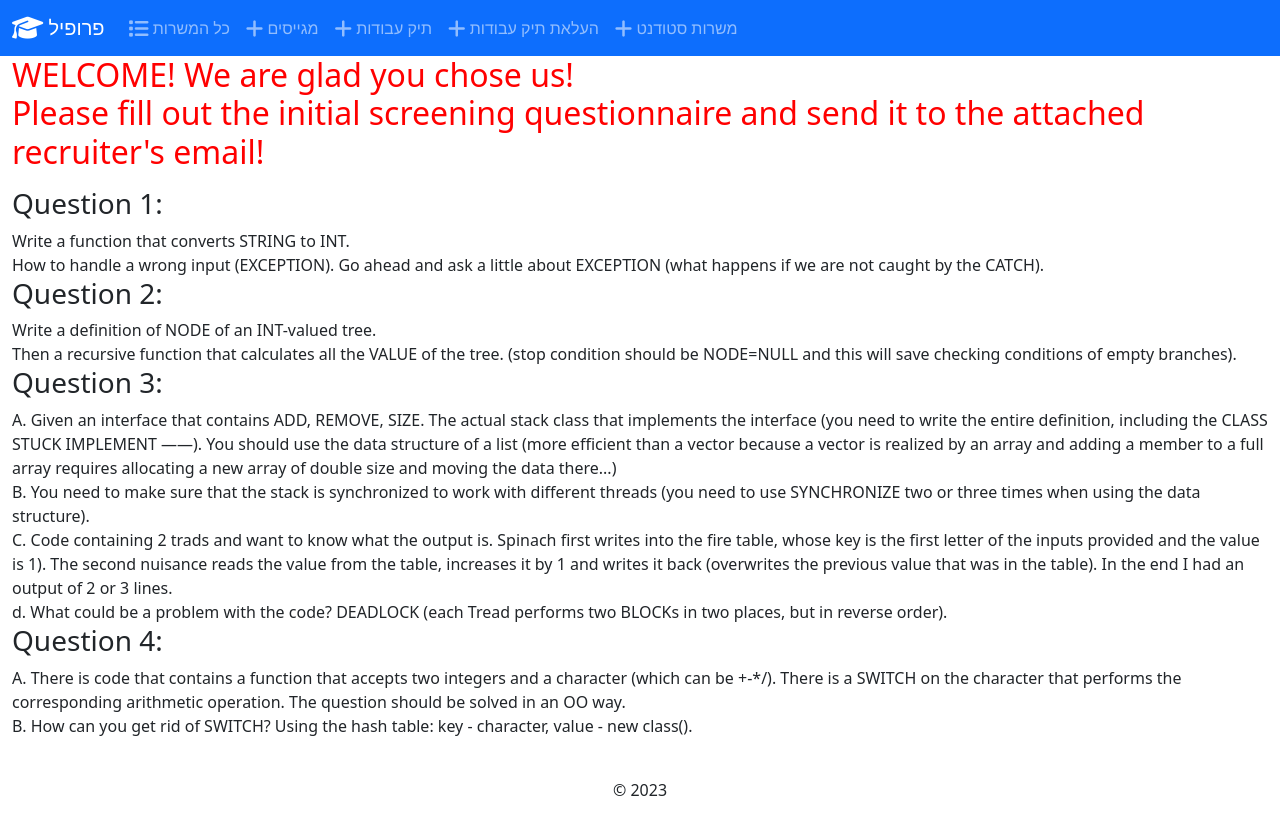
After one commit to Haimaimon/123, a Django app: template templates/job_submission.html in a window 1280 px wide. The commit adds this page. Run offline with Django 4.2, Linux system fonts and the light colour scheme; the template is opened without the code that fills it, so the values that code supplies are empty; parts of the project's set-up code (start-up, migrations or seed data) failed here and were passed over; some libraries are stand-ins or nearby versions.

Commit message:
edit,job submission and main page views and url

```diff
--- a/Job_Tech/urls.py
+++ b/Job_Tech/urls.py
@@ -21,6 +21,7 @@ urlpatterns = [
     path('profileseeker/', views.profileseeker, name="profileseeker"),
     path('delete/', views.deleteProfile, name="delete"),
     path('searchjob/', views.search_job, name="searchjob"),
+    path('job_submission/', views.submission, name="job_submission"),
 
     path('reset_password/', auth_views.PasswordResetView.as_view(template_name="password_reset.html"), name="reset_password"),
     path('reset_password_send/', auth_views.PasswordResetDoneView.as_view(template_name="password_reset_send.html"), name="password_reset_done"),
--- a/templates/edit.html
+++ b/templates/edit.html
@@ -5,7 +5,7 @@
   {% if success %}
     <div class="alert alert-success" role="alert">
       המשרה התעדכנה בהצלחה.
-      <a href="{% url 'index' %}" class="alert-link">גש חזרה לעמוד הראשי בבקשה.</a>
+      <a href="{% url 'user' %}" class="alert-link">גש חזרה לעמוד הראשי בבקשה.</a>
     </div>
   {% else %}
     <div class="row justify-content-center">
@@ -19,7 +19,7 @@
               {% csrf_token %}
               {{ form.as_p }}
               <button type="submit" class="btn btn-primary">עדכון</button>
-              <a href="{% url 'index' %}" class="btn btn-secondary">ביטול</a>
+              <a href="{% url 'user' %}" class="btn btn-secondary">ביטול</a>
             </form>
           </div>
         </div>
--- /dev/null
+++ b/templates/job_submission.html
@@ -0,0 +1,35 @@
+{% extends "main.html" %}
+{% block body %}
+<div>
+    <h2 style="color:red;">
+    WELCOME! We are glad you chose us! <br>Please fill out the initial screening questionnaire and send it to the attached recruiter's email!
+    </h2>
+</div>
+<p>
+    <h3>Question 1:</h3>
+Write a function that converts STRING to INT.<br>
+How to handle a wrong input (EXCEPTION). Go ahead and ask a little about EXCEPTION (what happens if we are not caught by the CATCH).
+<br>
+    <h3>Question 2:</h3>
+Write a definition of NODE of an INT-valued tree. <br>
+Then a recursive function that calculates all the VALUE of the tree. (stop condition should be NODE=NULL and this will save checking conditions of empty branches).
+<br>
+      <h3>Question 3:</h3>
+ A. Given an interface that contains ADD, REMOVE, SIZE. The actual stack class that implements the interface (you need to write the entire definition, including the CLASS STUCK IMPLEMENT ——). You should use the data structure of a list (more efficient than a vector because a vector is realized by an array and adding a member to a full array requires allocating a new array of double size and moving the data there...)
+ <br>
+B. You need to make sure that the stack is synchronized to work with different threads (you need to use SYNCHRONIZE two or three times when using the data structure).
+<br>
+C. Code containing 2 trads and want to know what the output is. Spinach first writes into the fire table, whose key is the first letter of the inputs provided and the value is 1). The second nuisance reads the value from the table, increases it by 1 and writes it back (overwrites the previous value that was in the table). In the end I had an output of 2 or 3 lines.
+<br>
+d. What could be a problem with the code? DEADLOCK (each Tread performs two BLOCKs in two places, but in reverse order).
+<br>
+    <h3>Question 4:</h3>
+A. There is code that contains a function that accepts two integers and a character (which can be +-*/). There is a SWITCH on the character that performs the corresponding arithmetic operation. The question should be solved in an OO way.
+<br>
+B. How can you get rid of SWITCH? Using the hash table: key - character, value - new class().
+<br>
+<br>
+
+
+</p>
+{% endblock %}
--- /dev/null
+++ b/templates/main.html
@@ -0,0 +1,65 @@
+{% load static %}
+<!DOCTYPE html>
+<html lang="en">
+  <head>
+    <title>פרופיל</title>
+    <link rel="stylesheet" href="https://cdnjs.cloudflare.com/ajax/libs/font-awesome/6.1.1/css/all.min.css">
+    <link href="{% static 'css/bootstrap.min.css' %}" rel="stylesheet">
+    <link rel="stylesheet"  href="{% static 'css/index.css' %}">
+    <link rel="stylesheet"  href="{% static 'css/bootstrap.min.css' %}">
+  </head>
+  <body class="d-flex flex-column min-vh-100">
+    <nav class="navbar navbar-expand-lg navbar-dark bg-primary">
+      <div class="container-fluid">
+        <a class="navbar-brand" href="{% url 'profileseeker' %}">
+          <i class="fa-solid fa-graduation-cap fa-lg"></i> פרופיל
+        </a>
+        <button class="navbar-toggler" type="button" data-bs-toggle="collapse" data-bs-target="#navbarColor01" aria-controls="navbarColor01" aria-expanded="false" aria-label="Toggle navigation">
+          <span class="navbar-toggler-icon"></span>
+        </button>
+        <div class="collapse navbar-collapse" id="navbarColor01">
+          <ul class="navbar-nav me-auto">
+            <li class="nav-item">
+              <a class="nav-link" href="{% url 'jobseeker' %}">
+                <i class="fa-solid fa-list fa-lg"></i> כל המשרות
+              </a>
+            </li>
+            <li class="nav-item">
+              <a class="nav-link" href="{% url 'allhr' %}">
+                <i class="fa-solid fa-plus fa-lg"></i> מגייסים
+              </a>
+            </li>
+            <li class="nav-item">
+                <a class="nav-link" href="{% url 'portfolio' %}">
+                  <i class="fa-solid fa-plus fa-lg"></i>  תיק עבודות
+                </a>
+              </li>
+            <li class="nav-item">
+                <a class="nav-link" href="{% url 'upload' %}">
+                  <i class="fa-solid fa-plus fa-lg"></i> העלאת תיק עבודות
+                </a>
+              </li>
+              <li class="nav-item">
+                <a class="nav-link" href="{% url 'studentjob' %}">
+                  <i class="fa-solid fa-plus fa-lg"></i> משרות סטודנט
+                </a>
+              </li>
+          </ul>
+        </div>
+      </div>
+
+    </nav>
+    <div class="container-fluid">
+      {% block body %}
+      {% endblock %}
+    </div>
+    <footer class="mt-auto mb-4">
+      <div class="text-center">
+        <span>
+           &copy; <script>document.write(new Date().getFullYear())</script>
+        </span>
+      </div>
+    </footer>
+    <script src="https://cdn.jsdelivr.net/npm/bootstrap@5.0.2/dist/js/bootstrap.bundle.min.js"></script>
+  </body>
+</html>
```
Also changed, not shown: Job_Tech/views.py (+9 -5 lines).
